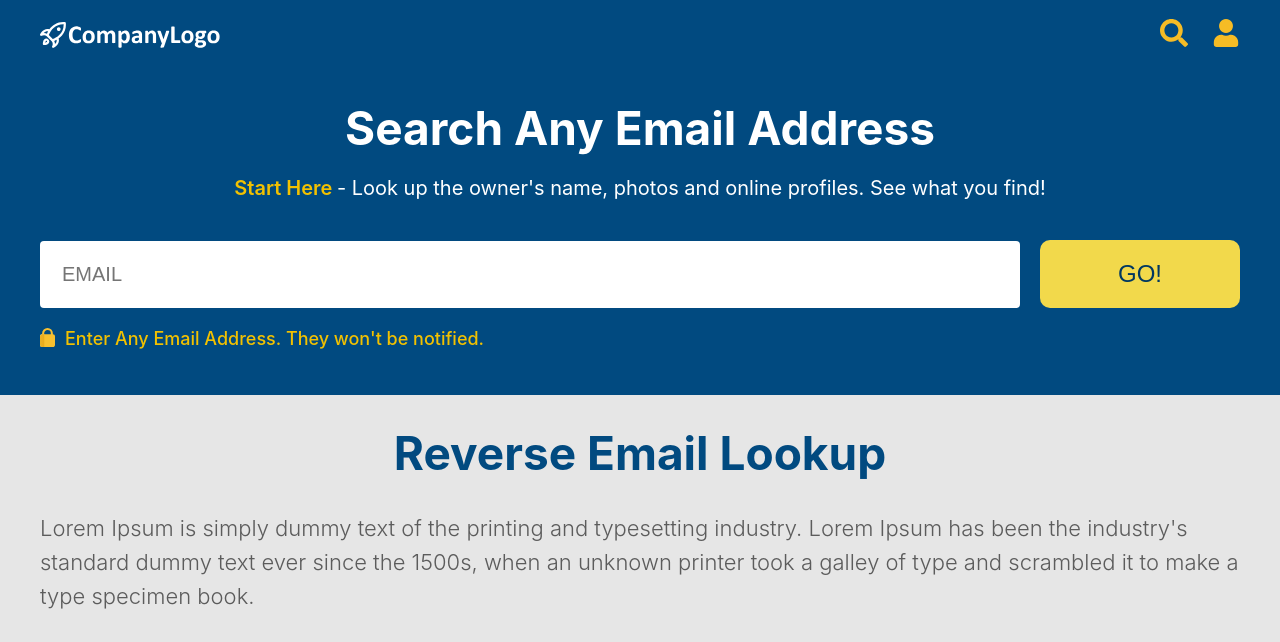
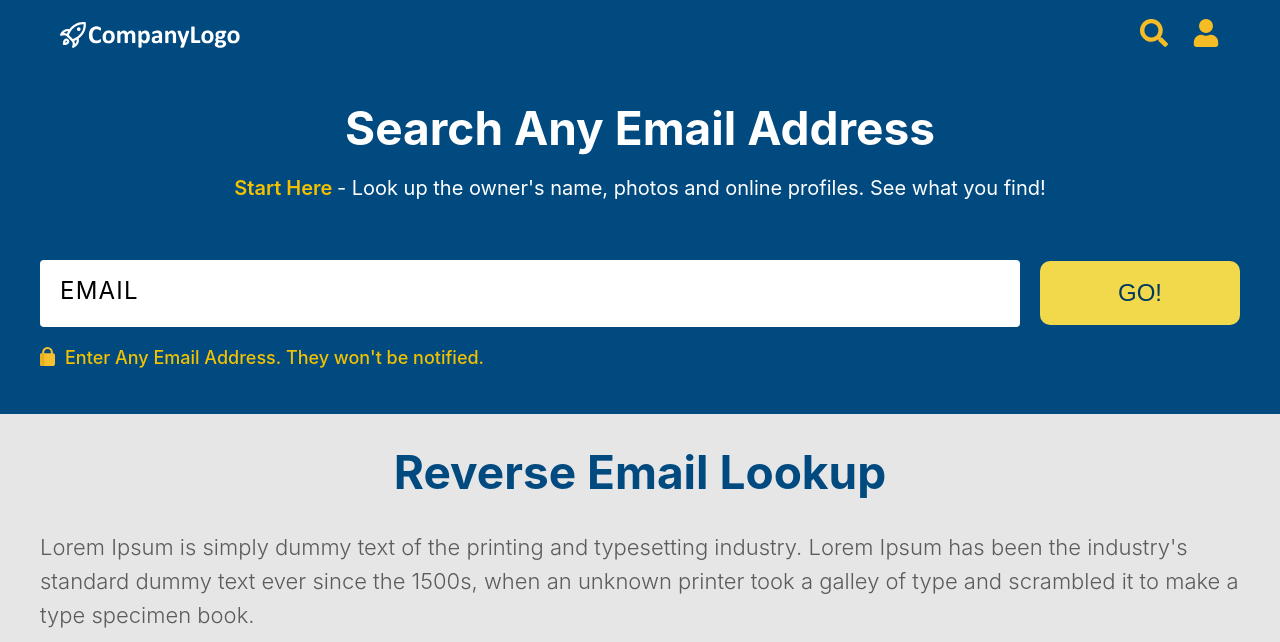
Before and after one commit to Pravin-Parkhi/look-up, a PHP site: page / in a window 1280 px wide. Shown: the top 642 px of the page. Run offline with PHP 8.4, Linux system fonts and the light colour scheme.

Commit message:
Add validations

```diff
--- a/app.css
+++ b/app.css
@@ -8,6 +8,54 @@
 .container{
     max-width: 1200px;
     margin: 0 auto;
+}
+.field {
+  width: 100%;
+  display: flex;
+  flex-flow: column-reverse;
+}
+label, input {
+  transition: all 0.2s;
+  touch-action: manipulation;
+}
+
+input:focus {
+  outline: 0;
+  border-bottom: 1px solid #666;
+}
+
+label {
+  text-transform: uppercase;
+  letter-spacing: 0.05em;
+}
+
+input:placeholder-shown + label {
+  cursor: text;
+  max-width: 66%;
+  white-space: nowrap;
+  overflow: hidden;
+  text-overflow: ellipsis;
+  transform-origin: left bottom;
+  transform: translate(20px, 45px) scale(1.5);
+}
+
+::-webkit-input-placeholder {
+  opacity: 0;
+  transition: inherit;
+}
+
+input:focus::-webkit-input-placeholder {
+  opacity: 1;
+}
+/**
+* When the element is focused, remove the label transform.
+* Also, do this when the placeholder is _not_ shown, i.e. when
+* there's something in the input at all.
+*/
+input:not(:placeholder-shown) + label,
+input:focus + label {
+  transform: translate(20px, 25px) scale(1);
+  cursor: pointer;
 }
 /*Header*/
 .app-header{
@@ -65,7 +113,7 @@
 }
 .email-input{
     width: 100%;
-    padding: 20px;
+    padding: 30px 20px 10px 20px;
     outline: none;
     font-size: 20px;
     border-radius: 4px;
@@ -207,8 +255,8 @@
     .search-button{
         max-width: 200px;
         margin-left: 20px;
-        margin-top: 0px;
-        padding: 18px 40p
+        margin-top: 18px;
+        padding: 18px 40px;
     }
     .bullet-points-wrapper{
         display: flex;
@@ -221,7 +269,7 @@
 }
 
 /*Large screen*/
-@media only screen and (min-width: 768px) {
+@media only screen and (min-width: 1400px) {
     .header-wrapper{
         padding: 10px 0px;
     }
--- a/app.js
+++ b/app.js
@@ -13,9 +13,56 @@
         pathname,
         window.location.origin + pathname
     )
+    const index = pathname.indexOf('?')
+    if (index > 0)
+        pathname = pathname.substr(0, index);
     rootDiv.innerHTML = routes[pathname]
 }
 
 window.onpopstate = () => {
   rootDiv.innerHTML = routes[window.location.pathname]
 }
+
+function handleSearchClick(){
+    const serchInput = document.getElementById('searchInput')
+    const email = serchInput.value
+    if(validateEmail(email)){
+        onNavigate(`/search-details?email=${email}`)
+        fetchRecords()
+    } else {
+       let eleLabel = document.getElementById('emailLabel')
+       let eleInput = document.getElementById('searchInput')
+       eleLabel.innerHTML = 'Please add valid email address'
+       eleLabel.style.color = 'red'
+       eleInput.style.borderColor = 'red'
+    }
+}
+
+function validateEmail(email) {
+  const re = /^(([^<>()[\]\\.,;:\s@\"]+(\.[^<>()[\]\\.,;:\s@\"]+)*)|(\".+\"))@((\[[0-9]{1,3}\.[0-9]{1,3}\.[0-9]{1,3}\.[0-9]{1,3}\])|(([a-zA-Z\-0-9]+\.)+[a-zA-Z]{2,}))$/;
+  return re.test(email);
+}
+
+function fetchRecords (){
+    const urlParams = new URLSearchParams(window.location.search);
+    const email = urlParams.get('email');
+    const url = `https://ltv-data-api.herokuapp.com/api/v1/records.json?email=${email}`
+    fetch(url)
+      .then((resp) => resp.json())
+      .then(function(data) {
+        let authors = data.results;
+        return authors.map(function(author) {
+          let li = createNode('li'),
+              img = createNode('img'),
+              span = createNode('span');
+          img.src = author.picture.medium;
+          span.innerHTML = `${author.name.first} ${author.name.last}`;
+          append(li, img);
+          append(li, span);
+          append(ul, li);
+        })
+      })
+      .catch(function(error) {
+        console.log(JSON.stringify(error));
+      });
+}
--- a/components/home.js
+++ b/components/home.js
@@ -6,8 +6,11 @@
                 <span class="sub-heading-prefix">Start Here</span> <span class="sub-heading-postfix">- Look up the owner's name, photos and online profiles. See what you find!</span>
             </p>
             <div class="search-input-wrapper">
-                <input type="email" id="searchInput" placeholder="EMAIL" name="email" class="email-input">
-                <button class="search-button" onclick="handleSearchClick(); return false;">Go!</button>
+                <div class="field">
+                    <input type="email" id="searchInput" placeholder="EMAIL" name="email" class="email-input">
+                    <label for="email" id="emailLabel">EMAIL</label>
+                </div>
+                <button class="search-button" onclick="handleSearchClick();">Go!</button>
             </div>
             <p class="security-text-wrapper">
                 <img class="security-icon" src="./assets/lock.svg" alt="Security" />
@@ -82,10 +85,3 @@
         </div>
     </section>
 `
-
-function handleSearchClick(){
-    const serchInput = document.getElementById('searchInput');
-    const email = serchInput.value;
-//    onNavigate(`/search-details?email=${email}`);
-    onNavigate(`/search-details`);
-}
--- a/components/search-details.js
+++ b/components/search-details.js
@@ -67,18 +67,3 @@
         </div>
     </section>
 `
-
-function fetchRecords(){
-    const urlParams = new URLSearchParams(window.location.search);
-    const email = urlParams.get('email');
-    debugger
-    const url = `https://ltv-data-api.herokuapp.com/api/v1/records.json?email=${email}`
-    fetch(url)
-        .then(function(data) {
-        debugger
-        console.log(data)
-    })
-        .catch(function(error) {
-        // If there is any error you will catch them here
-    });
-}
```
